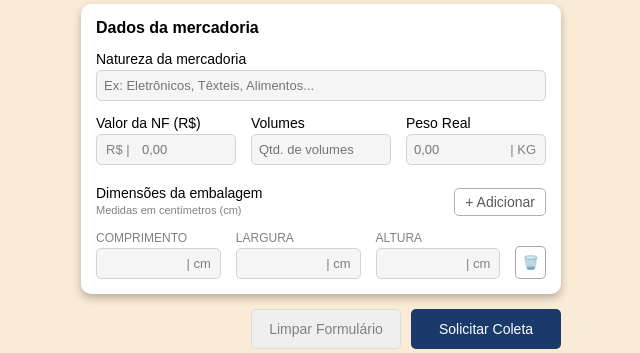
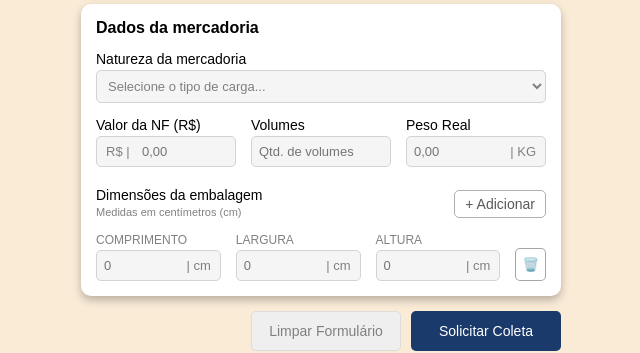
Before and after one commit to murilo-sys/formulario-coleta, a plain HTML site: page index.html in a window 1280 px wide. Shown: the part 555-908 px from the top of the page, without its empty margins (319-959 px from the left). Drawn offline with nearby package versions, Linux system fonts and the light colour scheme.

Commit message:
style: adicionado novo estilo

```diff
--- a/assets/style.css
+++ b/assets/style.css
@@ -6,15 +6,20 @@ p {
   margin-bottom: 3px;
 }
 
-input {
+input,
+select {
   padding: 7px;
   border: 1px solid lightgray;
   border-radius: 5px;
   box-sizing: border-box;
   font-size: 13px;
+  font-family: Arial, Helvetica, sans-serif;
+  color: gray;
   width: 100%;
   background-color: rgba(0, 0, 0, 0.041);
 }
+
+
 
 h3 {
   font-family: Arial, Helvetica, sans-serif;
@@ -137,7 +142,7 @@ input[type="number"] {
   align-items: end;
 }
 
-#botaoLixo {
+.botao-lixo {
   width: fit-content;
   height: 33px;
   border: solid 1px rgba(0, 0, 0, 0.349);
@@ -207,6 +212,34 @@ input[type="number"] {
   left: 10px;
 }
 
+.erro-input {
+  border-color: rgb(240, 113, 113);
+  background-color: rgb(255, 215, 215);
+  animation: tremer 0.4s ease-in-out;
+}
+
+@keyframes tremer {
+  0% {
+    transform: translateX(0);
+  }
+
+  25% {
+    transform: translateX(-5px);
+  }
+
+  50% {
+    transform: translateX(5px);
+  }
+
+  75% {
+    transform: translateX(-5px);
+  }
+
+  100% {
+    transform: translateX(0);
+  }
+}
+
 /* --- ESTILO EXCLUSIVO PARA TELAS ABAIXO DE 492px --- */
 @media (max-width: 491px) {
 
--- a/index.html
+++ b/index.html
@@ -99,7 +99,17 @@
     <div class="cartaoPerguntas">
       <h3>Dados da mercadoria</h3>
       <p class="perguntaTitulo">Natureza da mercadoria</p>
-      <input type="text" id="naturezaMercadoria" placeholder="Ex: Eletrônicos, Têxteis, Alimentos...">
+      <select id="naturezaMercadoria">
+        <option value disabled selected>Selecione o tipo de carga...</option>
+        <option value="alimentos">Alimentos não perecíveis</option>
+        <option value="eletronicos">Eletrônicos e Informática</option>
+        <option value="texteis">Têxteis e Confecções</option>
+        <option value="pecas">Peças Automotivas / Maquinário</option>
+        <option value="medicamentos">Medicamentos e Cosméticos</option>
+
+        <option value="perigosos_quimicos">Químicos / Inflamáveis</option>
+        <option value="perigosos_explosivos">Explosivos / Munições</option>
+      </select>
 
       <div class="linhaDupla">
 
@@ -139,12 +149,13 @@
 
       </div>
 
+      <div id="containerCubagem">
         <div class="coluna-cubagem">
 
           <div class="coluna-flex-1">
             <p class="pergunta-cubagem">COMPRIMENTO</p>
             <div class="input-grupo-sufixo">
-            <input id="comprimento">
+              <input class="input-comprimento" type="number" placeholder="0">
               <span class="sufixo">| cm</span>
             </div>
           </div>
@@ -152,7 +163,7 @@
           <div class="coluna-flex-1">
             <p class="pergunta-cubagem">LARGURA</p>
             <div class="input-grupo-sufixo">
-            <input id="largura">
+              <input class="input-largura" type="number" placeholder="0">
               <span class="sufixo">| cm</span>
             </div>
           </div>
@@ -160,15 +171,16 @@
           <div class="coluna-flex-1">
             <p class="pergunta-cubagem">ALTURA</p>
             <div class="input-grupo-sufixo">
-            <input id="altura">
+              <input class="input-altura" type="number" placeholder="0">
               <span class="sufixo">| cm</span>
             </div>
           </div>
 
           <div class="coluna-lixo">
-          <button id="botaoLixo" type="button">🗑️</button>
+            <button class="botao-lixo" type="button">🗑️</button>
           </div>
 
+        </div>
       </div>
     </div>
 
```
Lines whose indentation alone changed are shown as unchanged.
